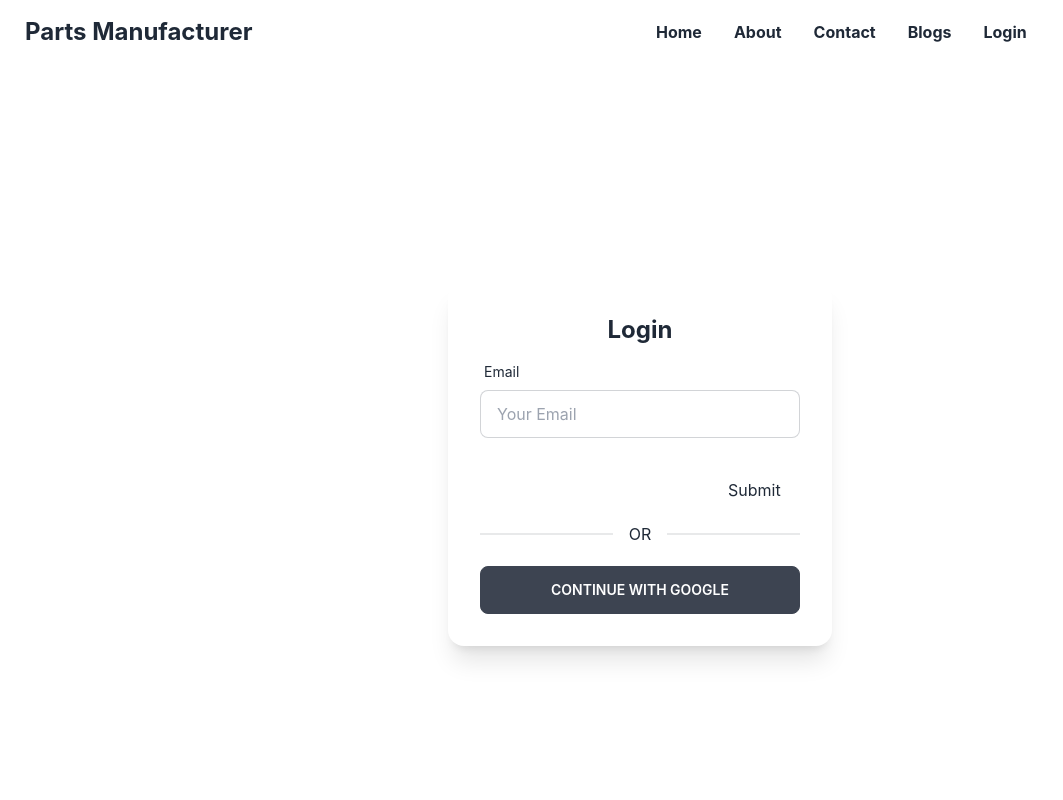
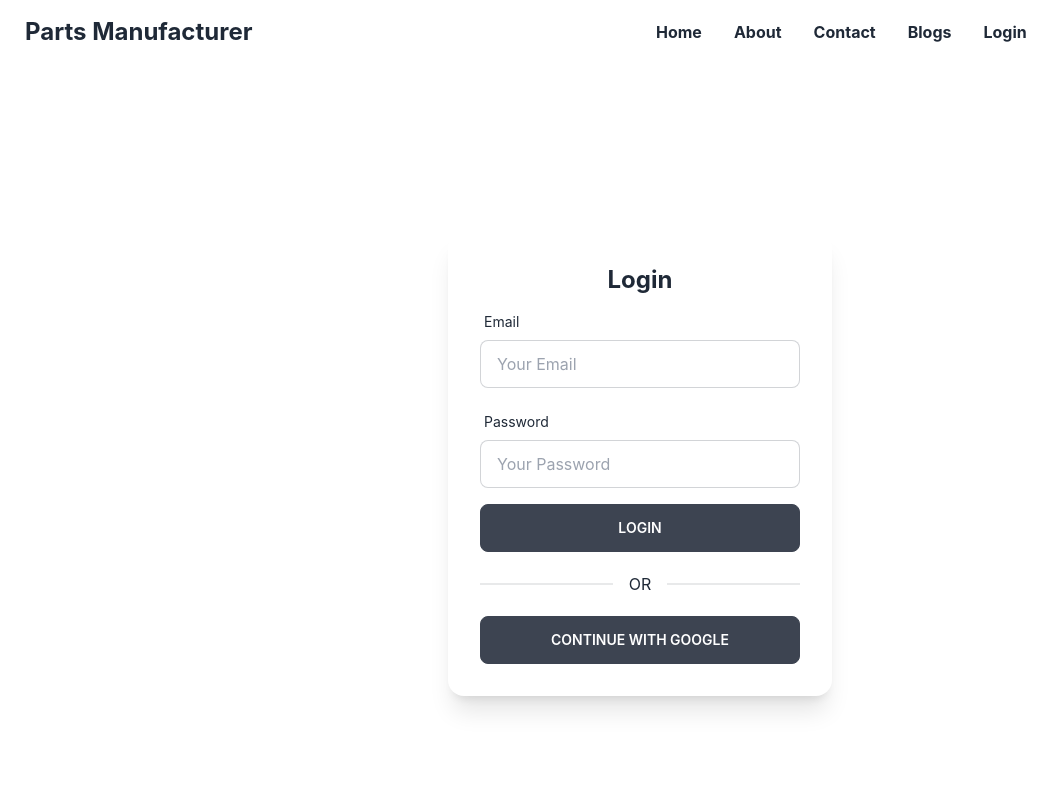
Before and after one commit to Eshita95/manufacturer-website-client, a React (Create React App) app: page /login in a window 1280 px wide. Shown: the top 800 px of the page, without its empty margins (0-1063 px from the left). Built offline with nearby package versions, Linux system fonts and the light colour scheme; no server answers.

Commit message:
password field added

```diff
--- a/src/Pages/Login/Login.js
+++ b/src/Pages/Login/Login.js
@@ -33,8 +33,10 @@
                                         value: true,
                                         message: 'Email is Required'
                                     },
-                                    pattern: /[a-z0-9]+@[a-z]+\.[a-z]{2,3}/,
-                                    message: 'Provide a valid email'
+                                    pattern: {
+                                        value: /[a-z0-9]+@[a-z]+\.[a-z]{2,3}/,
+                                        message: 'Provide a valid email'
+                                    }
                                 })}
                             />
                             <label class="label">
@@ -43,14 +45,34 @@
 
                             </label>
                         </div>
+                        <div class="form-control w-full max-w-xs">
+                            <label class="label">
+                                <span class="label-text">Password</span>
+                            </label>
+                            <input
+                                type="password"
+                                placeholder="Your Password"
+                                class="input input-bordered w-full max-w-xs"
+                                {...register("password", {
+                                    required: {
+                                        value: true,
+                                        message: 'password is Required'
+                                    },
+                                    minLength:{
+                                        value:6,
+                                        message:'Must be 6 characters or longer'
+                                    }
 
-                        <input />
-                        {errors.firstName?.type === 'required' && "First name is required"}
+                                })}
+                            />
+                            <label class="label">
+                                {errors.password?.type === 'required' && <span className='label-text-alt text-red-500'>{errors.password.message}</span>}
+                                {errors.password?.type === 'pattern' && <span className='label-text-alt text-red-500'>{errors.password.message}</span>}
 
-                        <input {...register("lastName", { required: true })} />
-                        {errors.lastName && "Last name is required"}
+                            </label>
+                        </div>
 
-                        <input type="submit" />
+                        <input className='btn w-full max-w-xs text-white' type="submit" value="Login" />
                     </form>
                     <div className="divider">OR</div>
                     <button className="btn" onClick={() => signInWithGoogle()}>Continue with Google</button>
```
